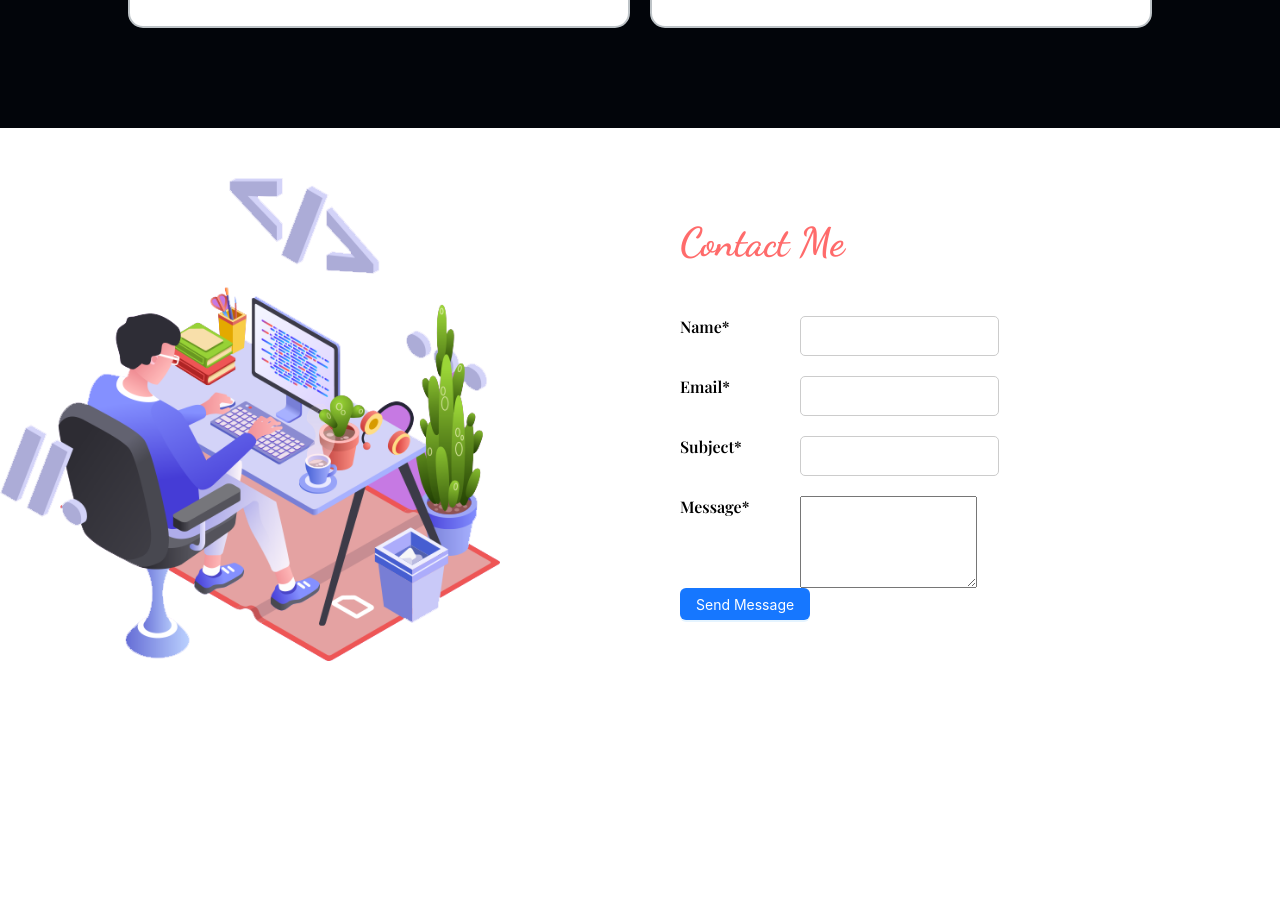
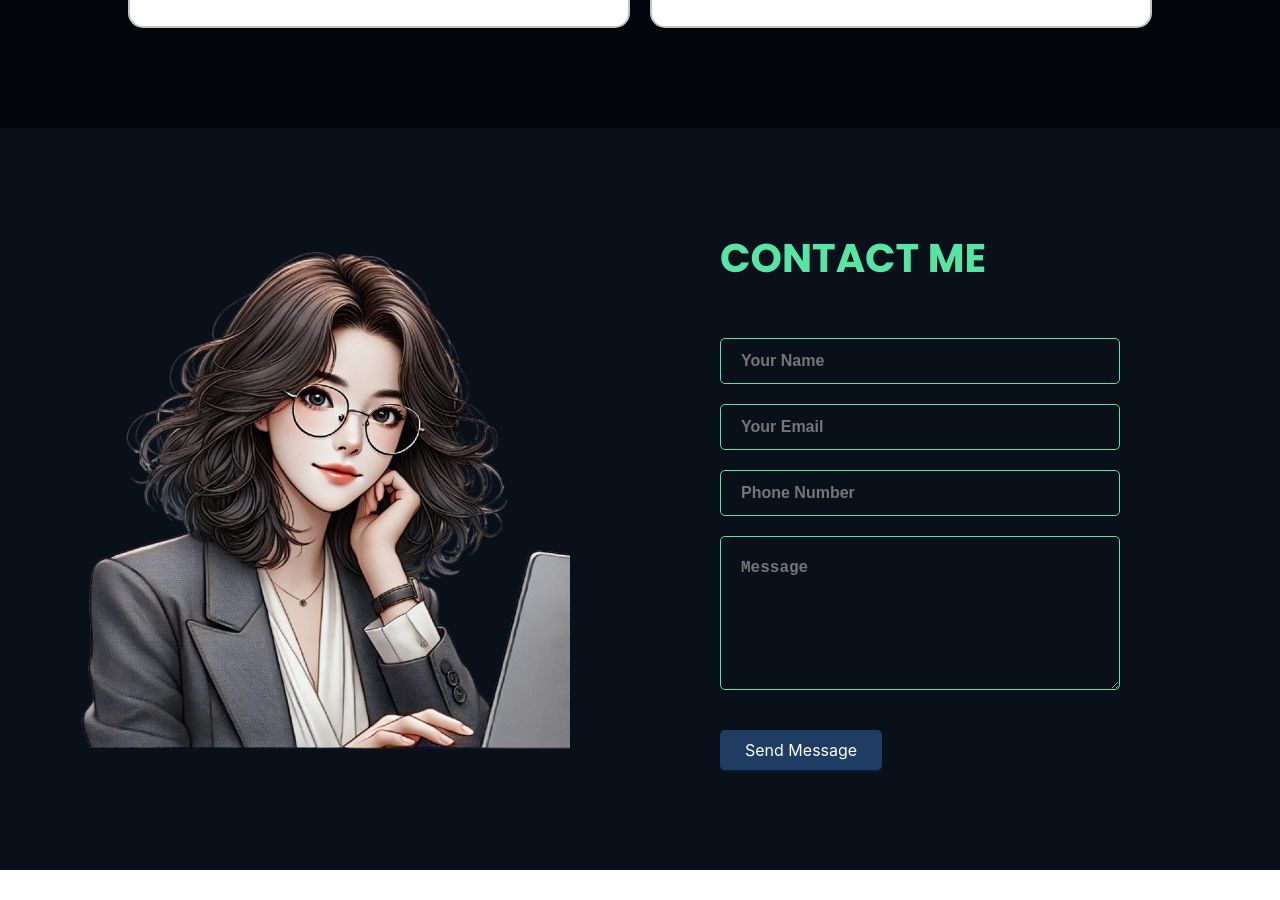
Before and after one commit to Eamin05/digitalPortfolio, a Next.js app: page / in a window 1280 px wide. Shown: the part 3760-4660 px from the top of the page. Before the commit the page ends 4501 px from the top, so only its background shows below. Built offline with nearby package versions, Linux system fonts and the light colour scheme; a web font is replaced by a local one.

Commit message:
Updated with contact form

```diff
--- a/src/components/ContactMe.js
+++ b/src/components/ContactMe.js
@@ -3,7 +3,7 @@ import React, { useState } from "react";
 import { toast, ToastContainer } from "react-toastify";
 import axios from "axios";
 import "react-toastify/dist/ReactToastify.css";
-import { dancingScript, playfairDisplay } from "./Fonts";
+import { dancingScript, playfairDisplay, poppins } from "./Fonts";
 import "../styles/Contact.scss";
 import { Button } from "antd";
 import Image from "next/image";
@@ -91,52 +91,52 @@ const Contact = () => {
       <div className="contact-part">
         <Image src={"/contact.png"} width={300} height={300} alt="code" />
       </div>
-      <div className="contact-part contact-form">
-        <h1 className={`${dancingScript.className}`}>Contact Me</h1>
+      <div className={`contact-part contact-form ${poppins.className}`}>
+        <h1>Contact Me</h1>
         <div className="">
           <form onSubmit={handleSubmit} className="">
             <div className="fields-container">
-              <div className={`${playfairDisplay.className} contact-fields`}>
-                <label className="">Name*</label>
+              <div className={`contact-fields`}>
                 <input
                   type="text"
                   value={formData.name}
                   onChange={(e) => handleChange("name", e?.target?.value)}
                   required
+                  placeholder="Your Name"
                 />
               </div>
-              <div className={`${playfairDisplay.className} contact-fields`}>
-                <label className="">Email*</label>
+              <div className={`contact-fields`}>
                 <input
                   type="email"
                   value={formData.email}
                   onChange={(e) => handleChange("email", e?.target?.value)}
                   required
                   className=""
+                  placeholder="Your Email"
                 />
               </div>
-              <div className={`${playfairDisplay.className} contact-fields`}>
-                <label className="">Subject*</label>
+              <div className={`contact-fields`}>
                 <input
-                  type="text"
+                  type="number"
                   value={formData.subject}
                   onChange={(e) => handleChange("subject", e?.target?.value)}
                   required
                   className=""
+                  placeholder="Phone Number"
                 />
               </div>
-              <div className={`${playfairDisplay.className} contact-fields`}>
-                <label className="">Message*</label>
+              <div className={`contact-fields`}>
                 <textarea
                   rows="6"
                   value={formData.message}
                   onChange={(e) => handleChange("message", e?.target?.value)}
                   required
                   className=""
+                  placeholder="Message"
                 ></textarea>
               </div>
             </div>
-            <Button htmlType="submit" type="primary">
+            <Button htmlType="submit" type="primary" className="submit-btn">
               {loading ? "Sending..." : "Send Message"}
             </Button>
           </form>
--- a/src/styles/Contact.scss
+++ b/src/styles/Contact.scss
@@ -3,37 +3,36 @@
   display: flex;
   align-items: center;
   justify-content: center;
-  padding: 50px 0;
-  gap: 180px; /* Increased gap between image & form */
+  padding: 100px 0;
+  background-color: #09101a;
 
   h1 {
     font-size: 40px;
     margin-bottom: 30px;
-    font-weight: 700;
     text-align: center;
-    color: #ff6b6b;
+    color: #55e6a5;
+    text-transform: uppercase;
   }
 
   .contact-part {
-    width: 60%; /* Increased width for better alignment */
+    width: 50%;
     display: flex;
-    flex-direction: column;
-    align-items: flex-start;
+    align-items: center;
     justify-content: center;
 
     img {
       width: 100%;
       height: auto;
+      max-width: 500px;
     }
   }
 
   .contact-form {
-    width: 100%;
-    max-width: 600px; /* Ensuring a wide and well-aligned form */
     display: flex;
     flex-direction: column;
     align-items: flex-start;
-    gap: 20px; /* Added gap between form elements */
+    gap: 20px;
+    padding-left: 80px;
   }
 
   .fields-container {
@@ -51,37 +50,54 @@
         width: 100px;
         font-size: 16px;
         font-weight: 600;
+        color: #fff;
       }
 
       input {
-        flex: 1;
+        width: 400px;
         height: 40px;
-        padding: 10px;
-        border: 1px solid #ccc;
+        padding: 22px 20px;
+        border: 1px solid #55e6a5;
         border-radius: 5px;
         outline: none;
         transition: box-shadow 0.3s ease-in-out;
+        color: #fff;
+        font-size: 16px;
+        font-weight: 600;
+        background-color: #09101a;
 
         &:focus {
           box-shadow: 0px 0px 8px rgba(0, 0, 0, 0.2);
         }
       }
+
+      textarea {
+        width: 400px;
+        background-color: #09101a;
+        color: #fff;
+        font-size: 16px;
+        font-weight: 600;
+        border: 1px solid #55e6a5;
+        border-radius: 5px;
+        padding: 22px 20px;
+      }
     }
   }
 
   .submit-btn {
-    padding: 12px 25px;
+    padding: 20px 25px;
     font-size: 16px;
-    font-weight: 600;
     border: none;
     border-radius: 5px;
     cursor: pointer;
     transition: transform 0.2s ease-in-out, box-shadow 0.3s ease-in-out;
-    margin-top: 40px; /* Increased margin to prevent overlapping */
+    margin-top: 40px;
+    background-color: #1f3d63;
 
     &:hover {
       transform: translateY(-2px);
-      box-shadow: 0px 6px 15px rgba(0, 0, 0, 0.15);
+      background: #1f3d63 !important;
+      box-shadow: 0px 6px 15px rgba(255, 255, 255, 0.15);
     }
   }
 }
```
Also changed, not shown: public/contact.jpg (added), public/contact.png.
